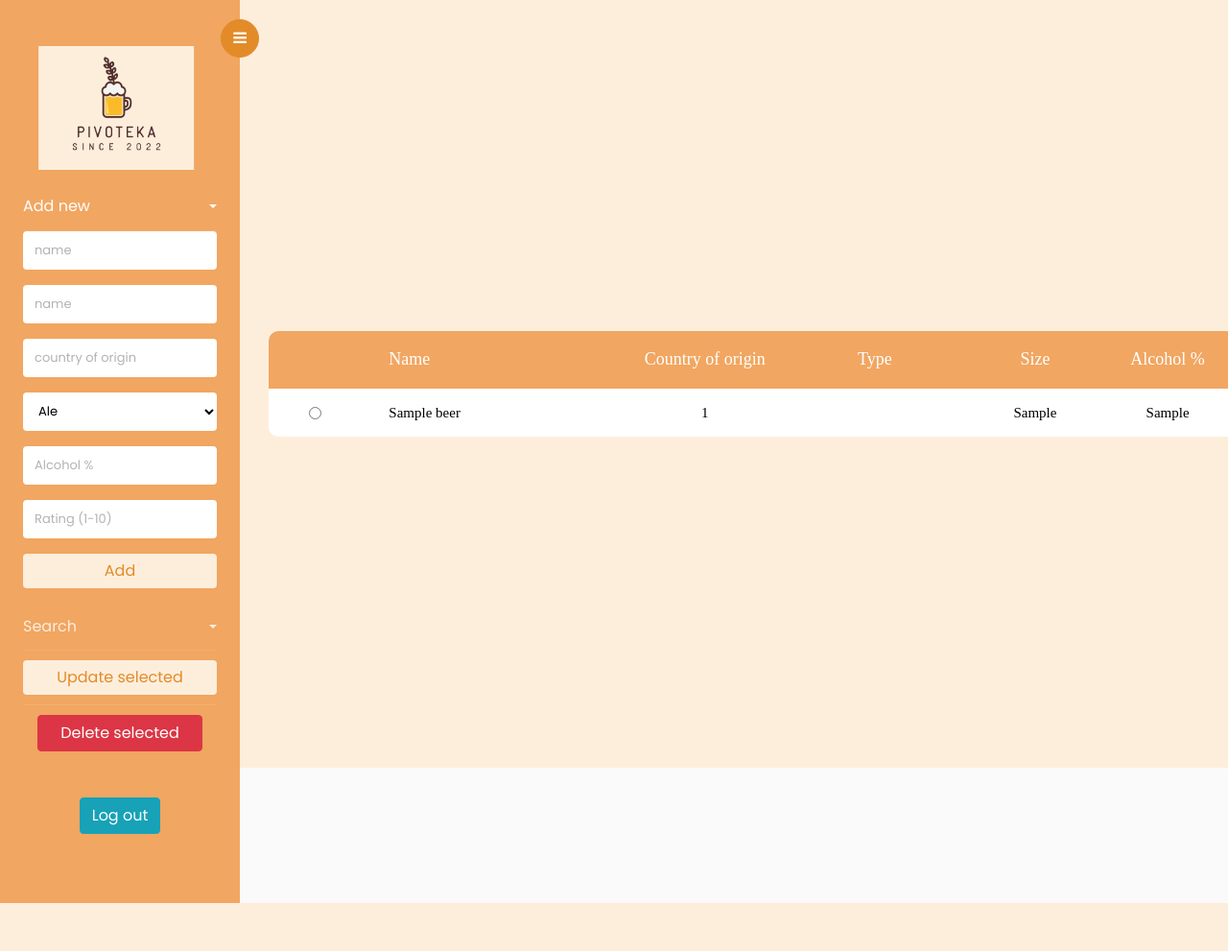
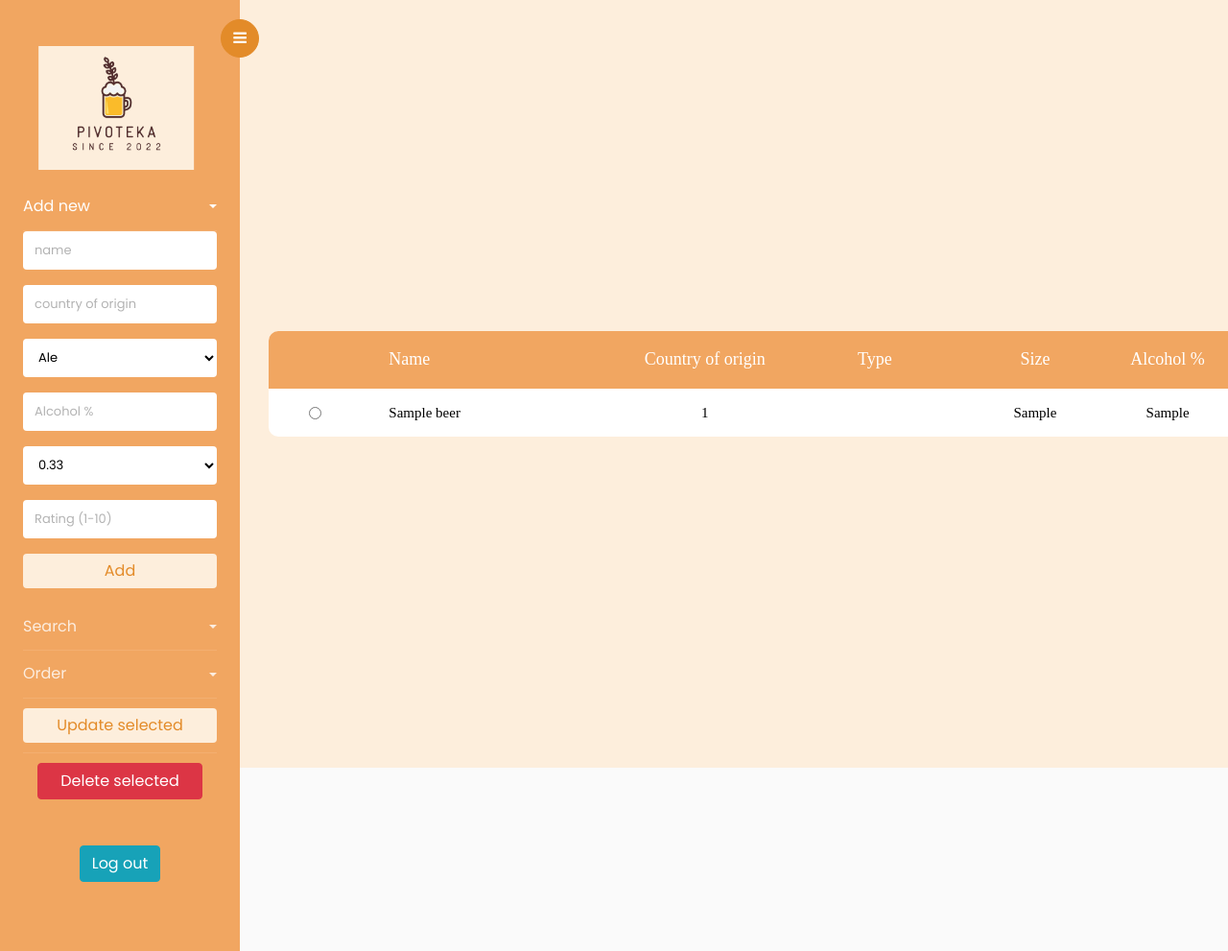
Before and after one commit to nikola-s6/iteh-domaci-PHP, a PHP site: page /home.php in a window 1280 px wide, after a click on "Add new"; the page is wider, and only the part inside the window is pictured. Shown: that part at 96% size. Before the commit the page ends 941 px from the top of that part, so only its background shows below. Run offline with PHP 8.4, Linux system fonts and the light colour scheme; the visitor is signed in with stand-in values (Sample User, id 1); tables that the repository leaves empty or names only in its code hold one stand-in row (values such as "Sample post"); data that the repository does not hold is empty.

Commit message:
sidebar improved and logout functionality added

```diff
--- /dev/null
+++ b/handler/logut.php
@@ -0,0 +1,5 @@
+<?php
+session_start();
+session_destroy();
+header('Location: ../pages/login.php');
+exit;
--- a/pages/home.php
+++ b/pages/home.php
@@ -57,23 +57,28 @@ if (!$beers) {
                         <a href="#addSubmenu" data-toggle="collapse" aria-expanded="false" class="dropdown-toggle">Add new </a>
                         <form action="" method="post" id="addSubmenu" class="collapse">
                             <div class="form-group"><input type="text" placeholder="name" class="form-control"></div>
-                            <div class="form-group"><input type="text" placeholder="name" class="form-control"></div>
                             <div class="form-group"><input type="text" placeholder="country of origin" class="form-control"></div>
                             <div class="form-group">
-                                <select name="" id="" class="form-control">
-                                    <option value="">Ale</option>
-                                    <option value="">Lager</option>
-                                    <option value="">Porter</option>
-                                    <option value="">Stout</option>
-                                    <option value="">Blonde Ale</option>
-                                    <option value="">Brown Ale</option>
-                                    <option value="">Indian Pale Ale</option>
-                                    <option value="">Wheat</option>
-                                    <option value="">Pilsner</option>
-                                    <option value="">Sour Ale</option>
+                                <select name="" id="typeSelectionAdd" class="form-control">
+                                    <option value="Ale">Ale</option>
+                                    <option value="Lager">Lager</option>
+                                    <option value="Porter">Porter</option>
+                                    <option value="Stout">Stout</option>
+                                    <option value="Blonde Ale">Blonde Ale</option>
+                                    <option value="Brown Ale">Brown Ale</option>
+                                    <option value="Indian Pale Ale">Indian Pale Ale</option>
+                                    <option value="Wheat">Wheat</option>
+                                    <option value="Pilsner">Pilsner</option>
+                                    <option value="Sour Ale">Sour Ale</option>
                                 </select>
                             </div>
                             <div class="form-group"><input type="number" placeholder="Alcohol %" class="form-control"></div>
+                            <div class="form-group">
+                                <select name="" id="sizeSelectionAdd" class="form-control">
+                                    <option value="0.33">0.33</option>
+                                    <option value="0.5">0.5</option>
+                                </select>
+                            </div>
                             <div class="form-group"><input type="number" min="1" max="10" placeholder="Rating (1-10)" class="form-control"></div>
                             <div class="form-group"><button onclick="dugme()" class="btn btn-success btn-block" style="background-color: #FDEEDC; color: #E38B29; border: none;">Add</button></div>
 
@@ -91,6 +96,14 @@ if (!$beers) {
                     </li>
 
                     <li>
+                        <a href="#orderSubmenu" data-toggle="collapse" aria-expanded="false" class="dropdown-toggle">Order</a>
+                        <ul class="collapse list-unstyled" id="orderSubmenu">
+                            <div class="form-group"><button onclick="dugme()" class="btn btn-success btn-block" style="background-color: #FDEEDC; color: #E38B29; border: none;">Order by Rating</button></div>
+                            <div class="form-group"><button onclick="dugme()" class="btn btn-success btn-block" style="background-color: #FDEEDC; color: #E38B29; border: none;">Order by Name</button></div>
+                        </ul>
+                    </li>
+
+                    <li>
 
                         <a href="#updateSubmenu" data-toggle="collapse" style="border-top:none;">
                             <button onclick="dugme()" class="btn btn-success btn-block" style="background-color: #FDEEDC; color: #E38B29; border: none;">Update selected</button>
@@ -99,25 +112,30 @@ if (!$beers) {
                         <form action="" method="post" id="updateSubmenu" class="collapse">
                             <div class="form-group"><input type="text" placeholder="id" class="form-control" readonly></div>
                             <div class="form-group"><input type="text" placeholder="name" class="form-control"></div>
-                            <div class="form-group"><input type="text" placeholder="name" class="form-control"></div>
                             <div class="form-group"><input type="text" placeholder="country of origin" class="form-control"></div>
                             <div class="form-group">
-                                <select name="" id="" class="form-control">
-                                    <option value="">Ale</option>
-                                    <option value="">Lager</option>
-                                    <option value="">Porter</option>
-                                    <option value="">Stout</option>
-                                    <option value="">Blonde Ale</option>
-                                    <option value="">Brown Ale</option>
-                                    <option value="">Indian Pale Ale</option>
-                                    <option value="">Wheat</option>
-                                    <option value="">Pilsner</option>
-                                    <option value="">Sour Ale</option>
+                                <select name="" id="typeSelectionUpdate" class="form-control">
+                                    <option value="Ale">Ale</option>
+                                    <option value="Lager">Lager</option>
+                                    <option value="Porter">Porter</option>
+                                    <option value="Stout">Stout</option>
+                                    <option value="Blonde Ale">Blonde Ale</option>
+                                    <option value="Brown Ale">Brown Ale</option>
+                                    <option value="Indian Pale Ale">Indian Pale Ale</option>
+                                    <option value="Wheat">Wheat</option>
+                                    <option value="Pilsner">Pilsner</option>
+                                    <option value="Sour Ale">Sour Ale</option>
                                 </select>
                             </div>
                             <div class="form-group"><input type="number" placeholder="Alcohol %" class="form-control"></div>
+                            <div class="form-group">
+                                <select name="" id="sizeSelectionUpdate" class="form-control">
+                                    <option value="0.33">0.33</option>
+                                    <option value="0.5">0.5</option>
+                                </select>
+                            </div>
                             <div class="form-group"><input type="number" min="1" max="10" placeholder="Rating (1-10)" class="form-control"></div>
-                            <div class="form-group"><button onclick="dugme()" class="btn btn-success btn-block" style="background-color: #FDEEDC; color: #E38B29; border: none;">Update</button></div>
+                            <div class="form-group"><button onclick="dugme()" class="btn btn-success btn-block" style="background-color: #FDEEDC; color: #E38B29; border: none;">Save changes</button></div>
 
 
                         </form>
@@ -138,7 +156,7 @@ if (!$beers) {
                     <div class="container">
                         <div class="row">
                             <div class="col text-center">
-                                <a href="login.php"><button class="btn btn-info ">Log out</button></a>
+                                <a href="../handler/logut.php"><button class="btn btn-info ">Log out</button></a>
                             </div>
                         </div>
                     </div>
```
